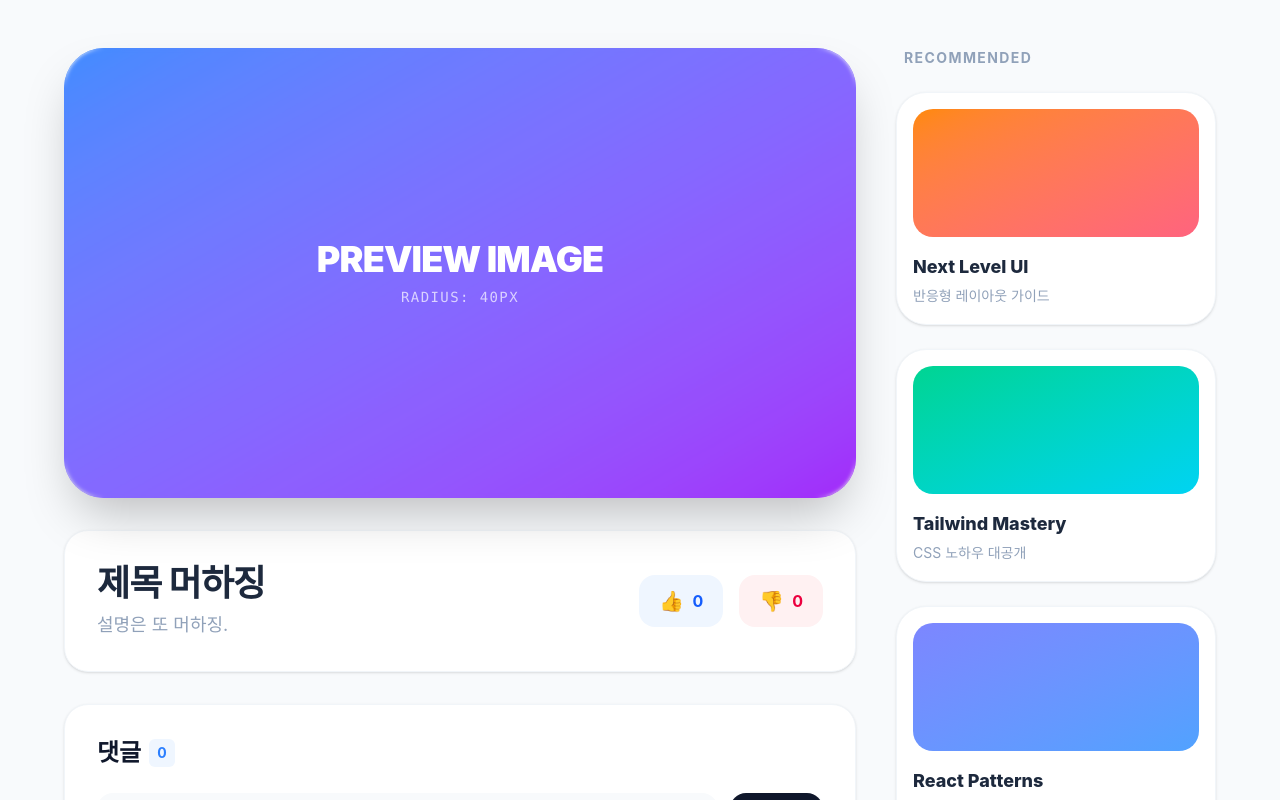
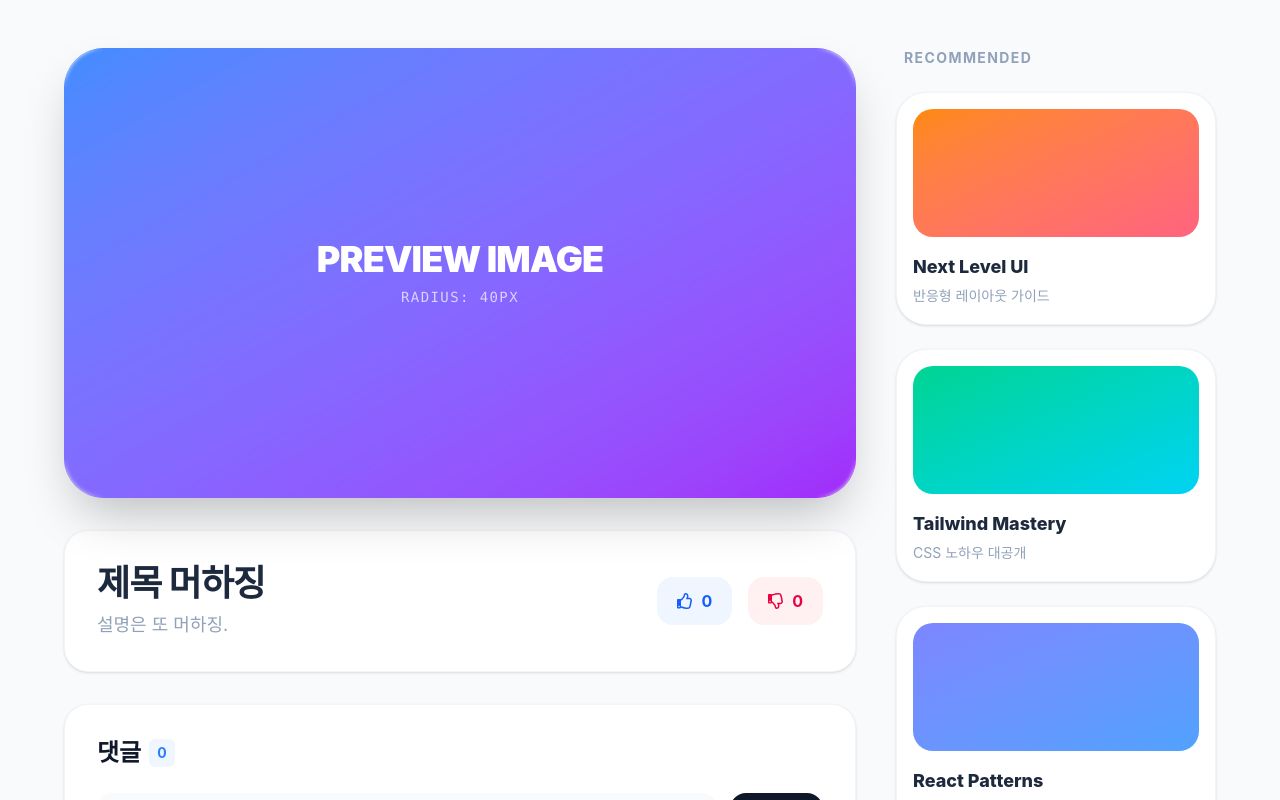
Before and after one commit to Likelion-YeungNam-Univ/14th-fe-assignment-7, a React (Vite) app: page / in a window 1280 px wide. Shown: the top 800 px of the page. Built offline with nearby package versions, Linux system fonts and the light colour scheme.

Commit message:
feat: 리엑트 아이콘 라이브러리 설치 및 사용

```diff
--- a/package.json
+++ b/package.json
@@ -13,6 +13,7 @@
     "@tailwindcss/vite": "^4.2.4",
     "react": "^19.2.5",
     "react-dom": "^19.2.5",
+    "react-icons": "^5.6.0",
     "tailwindcss": "^4.2.4"
   },
   "devDependencies": {
--- a/src/App.jsx
+++ b/src/App.jsx
@@ -1,6 +1,9 @@
 import React, { useState } from 'react';
-import RightCard from './RightCard';
-import CommentModal from './CommetModal.jsx';
+import RightCard from './components/RightCard.jsx';
+import CommentModal from './components/CommetModal.jsx';
+import { FaRegThumbsDown } from "react-icons/fa";
+import { FaRegThumbsUp } from "react-icons/fa";
+
 
 const App = () => {
   const [likes, setLikes] = useState(0);
@@ -50,13 +53,15 @@ const App = () => {
                 onClick={() => setLikes(likes + 1)}
                 className="flex items-center gap-2 px-5 py-3 rounded-2xl bg-blue-50 text-blue-600 font-bold hover:bg-blue-100 transition-all active:scale-95"
               >
-                <span className="text-xl">👍</span> {likes}
+                <FaRegThumbsUp /> {likes}
+
               </button>
               <button
                 onClick={() => setDislikes(dislikes + 1)}
                 className="flex items-center gap-2 px-5 py-3 rounded-2xl bg-rose-50 text-rose-600 font-bold hover:bg-rose-100 transition-all active:scale-95"
               >
-                <span className="text-xl">👎</span> {dislikes}
+                <FaRegThumbsDown /> {dislikes}
+
               </button>
             </div>
           </div>
```
Also changed, not shown: src/components/CommetModal.jsx (renamed from src/CommetModal.jsx), src/components/RightCard.jsx (renamed from src/RightCard.jsx), 1 other file (tests, documents, lock files or other folders).
